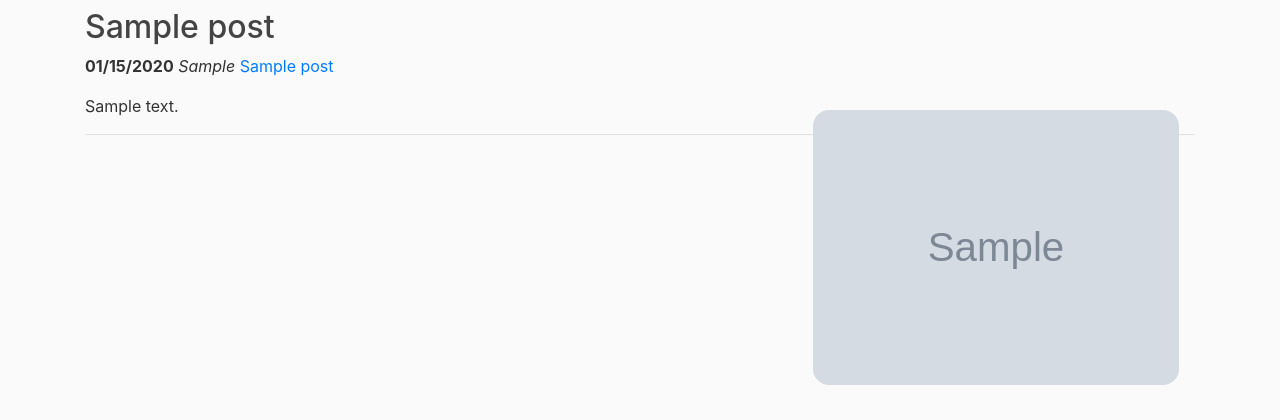
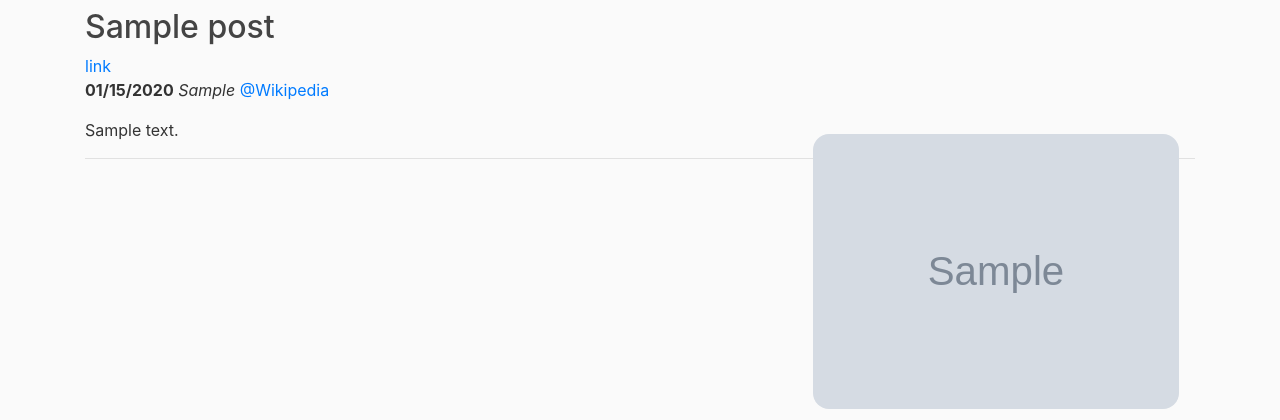
Before and after one commit to krupalvora/reads_me, a Django app: page / in a window 1280 px wide. Shown: the part 72-492 px from the top of the page. Run offline with Django 3.2, Linux system fonts and the light colour scheme; tables that the repository leaves empty hold one stand-in row (values such as "Sample post"); grey boxes marked "Sample" are stand-in pictures; some libraries are stand-ins or nearby versions.

Commit message:
post detail view

```diff
--- a/reads_me/templates/reads_me/base.html
+++ b/reads_me/templates/reads_me/base.html
@@ -15,8 +15,11 @@
     <link rel="stylesheet" href="https://cdn.jsdelivr.net/npm/bootstrap-icons@1.8.3/font/bootstrap-icons.css">
 
     <link rel="stylesheet" type="text/css" href="{% static 'reads_me/main.css' %}">
-
-    <title>reads_me</title>
+    {% if page_title %}
+        <title>{{ page_title }} - READS.ME</title>
+    {% else %}
+        <title>READS.ME</title>
+    {% endif %}
 </head>
 <body>
 <header class="site-header">
--- /dev/null
+++ b/reads_me/templates/reads_me/post_detail.html
@@ -0,0 +1,6 @@
+{% extends "reads_me/base.html" %}
+{% block content %}
+
+    {% include "reads_me/post_template.html" with post=post %}
+
+{% endblock content %}
--- a/reads_me/templates/reads_me/post_list.html
+++ b/reads_me/templates/reads_me/post_list.html
@@ -2,18 +2,7 @@
 {% block content %}
     <div class="">
         {% for post in posts %}
-            <div class="">
-                <h2>{{ post.title }}</h2>
-                <p>
-                    <b>{{ post.date_popular|date:"SHORT_DATE_FORMAT" }}</b> <em>{{ post.category }}</em>
-                    <a href="https://en.wikipedia.org/wiki/{{ post.wikipedia_id }}">{{ post.subject }}</a>
-                </p>
-                {% if post.image_url %}
-                    <img alt="{{ post.subject }}" src="{{ post.image_url }}"
-                         style="float: right; border-radius: 1em; margin: 1em; max-width: 33%; max-height: 30em">
-                {% endif %}
-                {{ post.content | safe }}
-            </div>
+            {% include "reads_me/post_template.html" with post=post %}
             <hr>
         {% endfor %}
     </div>
--- /dev/null
+++ b/reads_me/templates/reads_me/post_template.html
@@ -0,0 +1,20 @@
+<div class="">
+    <h2>{{ post.title }}</h2>
+    <a href="{% url 'post-detail' post.slug %}">link</a>
+    <div>
+        <p>
+            <b>{{ post.date_popular|date:"SHORT_DATE_FORMAT" }}</b> <em>{{ post.category }}</em>
+            <a href="https://en.wikipedia.org/wiki/{{ post.wikipedia_id }}">@Wikipedia</a>
+        </p>
+
+        {% if post.image_url %}
+            <img alt="{{ post.subject }}" src="{{ post.image_url }}"
+                 style="float: right; border-radius: 1em; margin: 1em; max-width: 33%; max-height: 30em"
+            >
+        {% endif %}
+        <div style="text-align: left;">
+            {{ post.content | safe }}
+        </div>
+
+    </div>
+</div>
--- a/reads_me/urls.py
+++ b/reads_me/urls.py
@@ -1,9 +1,11 @@
 from django.urls import path
 
-from reads_me.views import page, PostListView, create
+from reads_me.views import page, PostListView, create, PostDetailView
 
 urlpatterns = [
     path('', PostListView.as_view(), name='home'),
     path('about/', page.about, name='about'),
     path('create/', create, name='create'),
+    path('article/<str:slug>', PostDetailView.as_view(), name='post-detail'),
+    path('topic/<str:wikipedia_id>', PostDetailView.as_view(), name='topic-list'),
 ]
--- a/reads_me/views/post.py
+++ b/reads_me/views/post.py
@@ -22,7 +22,6 @@ def home(request):
     return render(request, f'{APP_NAME}/home.html', context)
 
 
-
 class PostListView(ListView):
     model = Post
     template_name = f'{APP_NAME}/post_list.html'  # <app>/<model>_<viewtype>.html
@@ -31,20 +30,18 @@ class PostListView(ListView):
     paginate_by = 5
 
 
-# posts for a specific user
-class UserPostListView(ListView):
-    model = Post
-    template_name = f'{APP_NAME}/user_posts.html'  # <app>/<model>_<viewtype>.html
-    context_object_name = 'posts'
-    paginate_by = 5
-
-    def get_queryset(self):
-        user = get_object_or_404(User, username=self.kwargs.get('username'))
-        return Post.objects.filter(author=user).order_by('-date_posted')
-
-
 class PostDetailView(DetailView):
     model = Post
+
+    def get_object(self, queryset=None):
+        post = Post.objects.filter(slug=self.kwargs.get('slug')).order_by('-timestamp').first()
+        # post = get_object_or_404(Post, slug=self.kwargs.get('slug'))
+        return post
+
+    def get_context_data(self, **kwargs):
+        context = super(PostDetailView, self).get_context_data(**kwargs)
+        context['page_title'] = self.object.title
+        return context
 
 
 class PostCreateView(LoginRequiredMixin, CreateView):
```
Also changed, not shown: reads_me/views/create.py (line endings or trailing spaces).
